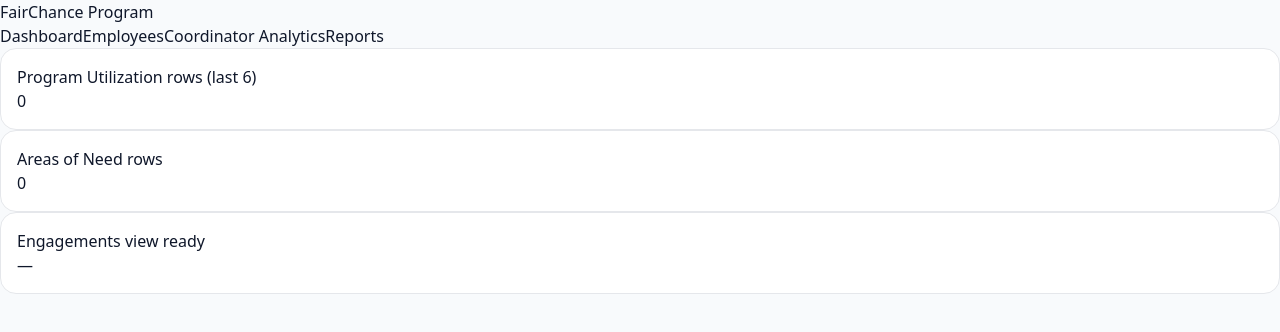
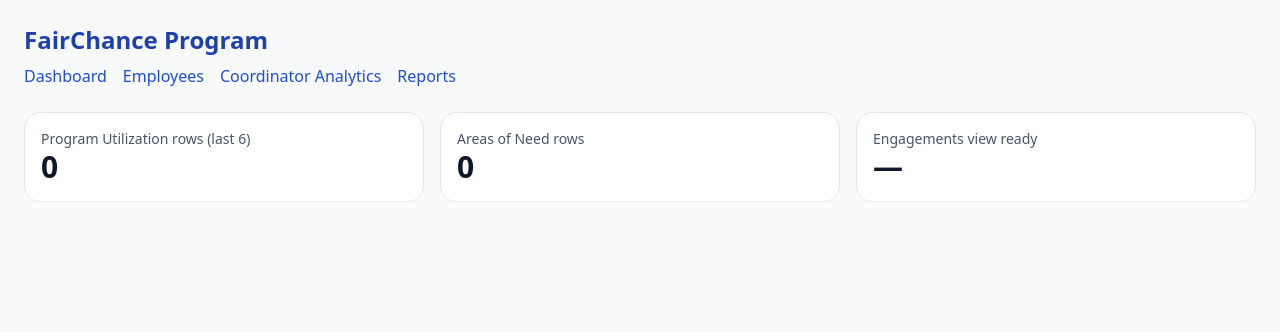
Before and after one commit to teg-hub/fair-chance-os, a Next.js app: page / in a window 1280 px wide. Shown: the top 332 px of the page. Built offline with nearby package versions, Linux system fonts and the light colour scheme; no server answers; the database is empty.

Commit message:
Create tailwind.config.ts

```diff
--- /dev/null
+++ b/tailwind.config.ts
@@ -0,0 +1,11 @@
+import type { Config } from 'tailwindcss'
+const config: Config = {
+  content: [
+    "./src/**/*.{ts,tsx}",
+    "./src/app/**/*.{ts,tsx}",
+    "./src/components/**/*.{ts,tsx}"
+  ],
+  theme: { extend: { colors: { brand: { 50:'#eef6ff', 700:'#1d4ed8' } } } },
+  plugins: []
+}
+export default config
```
